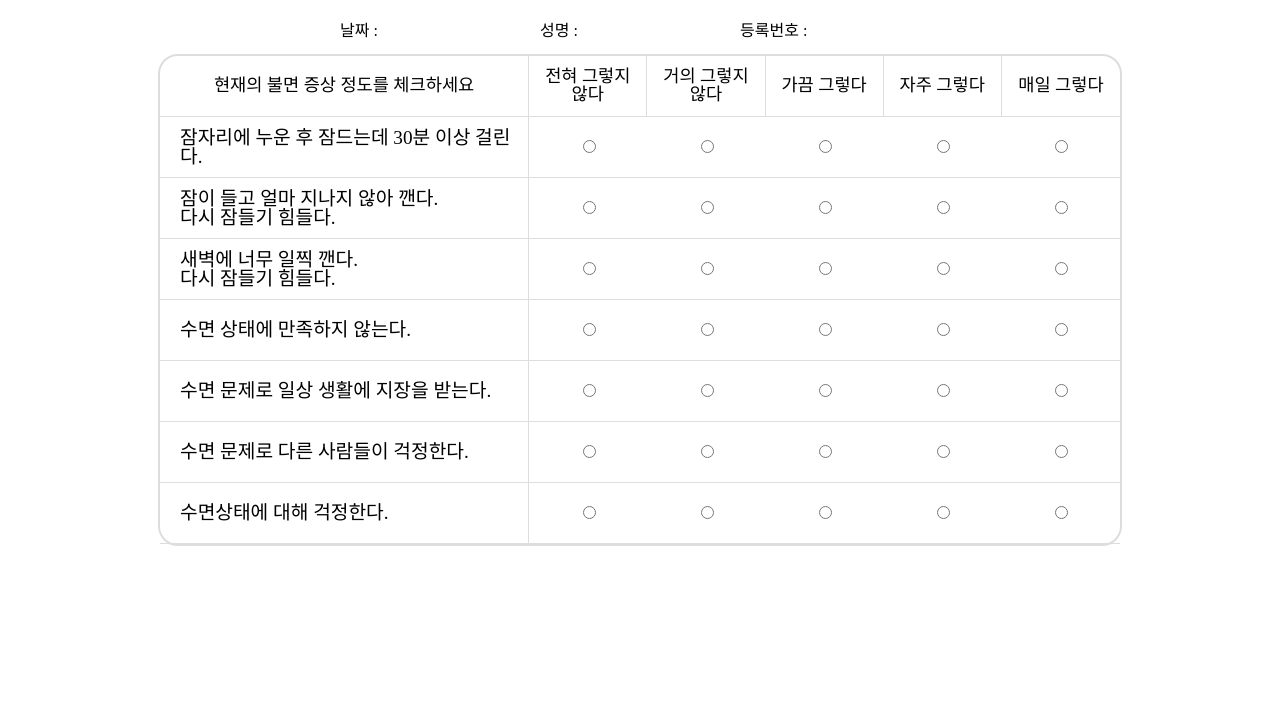
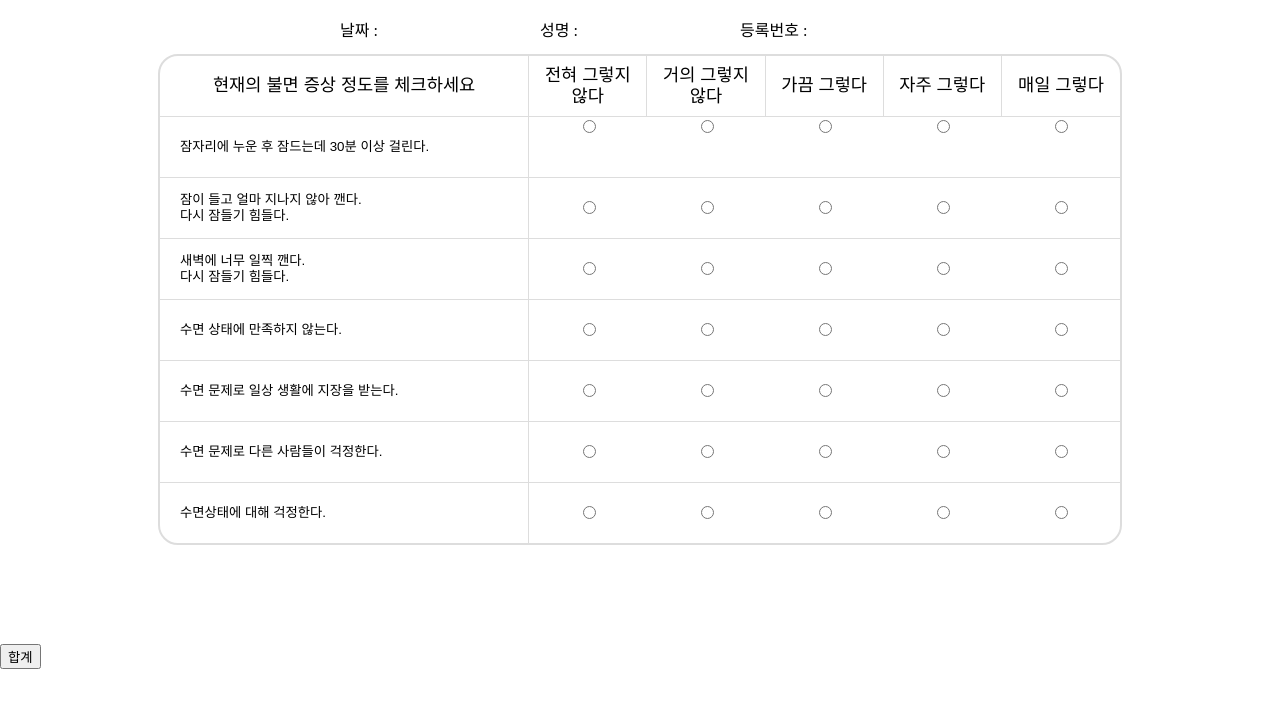
Before and after one commit to nmgvnm/sodoc_mkform, a plain HTML site: page index.html in a window 1280 px wide. Shown: the part 56-764 px from the top of the page. Drawn offline with Linux system fonts and the light colour scheme; a web font is replaced by a local one.

Commit message:
change css

```diff
--- a/index.html
+++ b/index.html
@@ -6,6 +6,8 @@
   <meta name="viewport" content="width=device-width, initial-scale=1.0">
   <!-- reset.css -->
   <link rel="stylesheet" href="./common/reset.css">
+  <!-- font.css -->
+  <link rel="stylesheet" href="./stylesheets/font.css">
   <!-- style.css -->
   <link rel="stylesheet" href="./stylesheets/style.css">
   <title>불면증 증상 척도</title>
@@ -42,6 +44,7 @@
           </div>
           <div class="question q-1">
             <h2>잠자리에 누운 후 잠드는데 30분 이상 걸린다.</h2>
+            <form action="#">
               <ul>
                 <li><input type="radio" name="q1" value="0"></li>
                 <li><input type="radio" name="q1" value="1"></li>
@@ -49,6 +52,7 @@
                 <li><input type="radio" name="q1" value="3"></li>
                 <li><input type="radio" name="q1" value="4"></li>
               </ul>
+            </form>
           </div>
           <div class="question q-2">
             <h2>잠이 들고 얼마 지나지 않아 깬다.<br /> 다시 잠들기 힘들다.</h2>
@@ -112,9 +116,18 @@
           </div>
         </div>
       </main>
-      <article></article>
+      <article>
+        <input type="button" value="합계" onclick="questionSum">
+      </article>
       <footer></footer>
     </div>
   </div>
 </body>
+<script>
+  function questionSum() {
+
+  }
+  const radio = document.getElementsByTagName('input').value;
+  console.log();
+</script>
 </html>
--- a/stylesheets/style.css
+++ b/stylesheets/style.css
@@ -1,132 +1,6 @@
-@charset "utf-8";
 /* common */
-
-
-
-
-
-
 /* header *****************************************************/
-header {
-  width: 100%; height: 10vh;
-  /* background-color: aqua; */
-}
-header h1 {
-  font-size: 2rem;
-  text-align: center;
-  padding-top: 20px;
-}
-header .Pinfo {
-width: 50vw; height: 30px;
-margin: 0 auto;
-margin-top: 20px;
-/* background-color: bisque; */
-
-position: relative;
-}
-header .Pinfo ul {
-  position: absolute;
-  display: flex;
-  top: 50%; left: 50%;
-  transform: translate(-50%, -50%);
-}
-header .Pinfo ul li {
-  width: 200px;
-}
-
 /* main *****************************************************/
-main {
-  width: 100%; height: 75vh;
-  /* background-color: cadetblue; */
-  position: relative;
-  padding-top: 20px;
-}
-main .main_wrapper {
-  width: 75%;
-  margin: 0 auto;
-  /* background-color: burlywood; */
-  border: 2px solid #ddd;
-  border-radius: 20px;
-  margin-top: 10px;
-}
-main .title {
-  font-size: 1.1rem;
-  /* text-align: center; */
-  /* padding: 20px; */
-  display: grid;
-  height: 60px;
-  grid-template-columns: 1fr 1.6fr;
-  /* width: 80%; */
-  /* background-color: blue; */
-  border-bottom: solid 1px #ddd;
-  text-align: center;
-}
-main .title .title_item1 {
-  border-right: 1px solid #ddd;
-  position: relative;
-  /* background-color: aqua; */
-
-}
-main .title .title_item1 h2 {
-  /* padding-right: 20px; */
-  /* border-right: 1px solid #ddd; */
-  /* background-color: yellow; */
-  position: absolute;
-  top: 50%; left: 50%;
-  transform: translate(-50%, -50%);
-  white-space: nowrap;
-
-}
-main .title .title_item2 {
-  /* background-color: violet; */
-}
-main .title ul {
-  display: grid;
-  grid-template-columns: repeat(5, 1fr);
-  /* background-color: tomato; */
-  height: 60px;
-}
-main .title ul li {
-  border-right: 1px solid #ddd;
-  position: relative;
-}
-main .title ul li:last-child {
-  border: none;
-}
-main .title ul li span {
-  /* background-color: brown; */
-  position: absolute;
-  top: 50%; left: 50%;
-  transform: translate(-50%, -50%);
-  white-space: nowrap;
-}
-main .question {
-  font-size: 1.2rem;
-  /* padding: 20px; */
-  display: grid;
-  grid-template-columns: 1fr 1.6fr;
-  height: 60px;
-
-  border-bottom: solid 1px #ddd;
-}
-main .question h2{
-  border-right: 1px solid #ddd;
-  /* background-color: aqua; */
-  padding-left: 20px;
-  display: flex; align-items: center;
-}
-main .question ul{
-  display: flex;
-  text-align: center;
-  /* background-color: blanchedalmond; */
-  display: flex; align-items: center;
-  display: grid;
-  grid-template-columns: repeat(5, 1fr);
-}
-main .question ul li {
-  /* background-color: blue; */
-
-}
 /* [type="radio"] {
   vertical-align: middle;
   appearance: none;
@@ -147,3 +21,112 @@ main .question ul li {
   box-shadow: 0 0 0 max(4px, 0.2em) lightgray;
   cursor: pointer;
 } */
+* {
+  font-family: "NanumBarunGothic", sans-serif;
+  line-height: 1.2;
+}
+
+header {
+  width: 100%;
+  height: 10vh;
+}
+header h1 {
+  font-size: 2rem;
+  text-align: center;
+  padding-top: 20px;
+}
+header .Pinfo {
+  width: 50vw;
+  height: 30px;
+  margin: 0 auto;
+  margin-top: 20px;
+  position: relative;
+}
+header .Pinfo ul {
+  position: absolute;
+  display: flex;
+  top: 50%;
+  left: 50%;
+  transform: translate(-50%, -50%);
+}
+header .Pinfo ul li {
+  width: 200px;
+}
+
+main {
+  width: 100%;
+  height: 75vh;
+  position: relative;
+  padding-top: 20px;
+}
+main .main_wrapper {
+  width: 75%;
+  margin: 0 auto;
+  border: 2px solid #ddd;
+  border-radius: 20px;
+  margin-top: 10px;
+}
+main .title {
+  font-size: 1.1rem;
+  display: grid;
+  height: 60px;
+  grid-template-columns: 1fr 1.6fr;
+  border-bottom: solid 1px #ddd;
+  text-align: center;
+}
+main .title .title_item1 {
+  border-right: 1px solid #ddd;
+  position: relative;
+}
+main .title .title_item1 h2 {
+  position: absolute;
+  top: 50%;
+  left: 50%;
+  transform: translate(-50%, -50%);
+  white-space: nowrap;
+}
+main .title ul {
+  display: grid;
+  grid-template-columns: repeat(5, 1fr);
+  height: 60px;
+}
+main .title ul li {
+  border-right: 1px solid #ddd;
+  position: relative;
+}
+main .title ul li:last-child {
+  border: none;
+}
+main .title ul li span {
+  position: absolute;
+  top: 50%;
+  left: 50%;
+  transform: translate(-50%, -50%);
+  white-space: nowrap;
+}
+main .question {
+  font-size: 1.0417vw;
+  display: grid;
+  grid-template-columns: 1fr 1.6fr;
+  height: 60px;
+  border-bottom: solid 1px #ddd;
+}
+main .question:last-child {
+  border: none;
+}
+main .question h2 {
+  border-right: 1px solid #ddd;
+  padding-left: 20px;
+  display: flex;
+  align-items: center;
+}
+main .question ul {
+  display: flex;
+  text-align: center;
+  display: flex;
+  align-items: center;
+  display: grid;
+  grid-template-columns: repeat(5, 1fr);
+}
+
+/*# sourceMappingURL=style.css.map */
```
Lines whose indentation alone changed are shown as unchanged.
